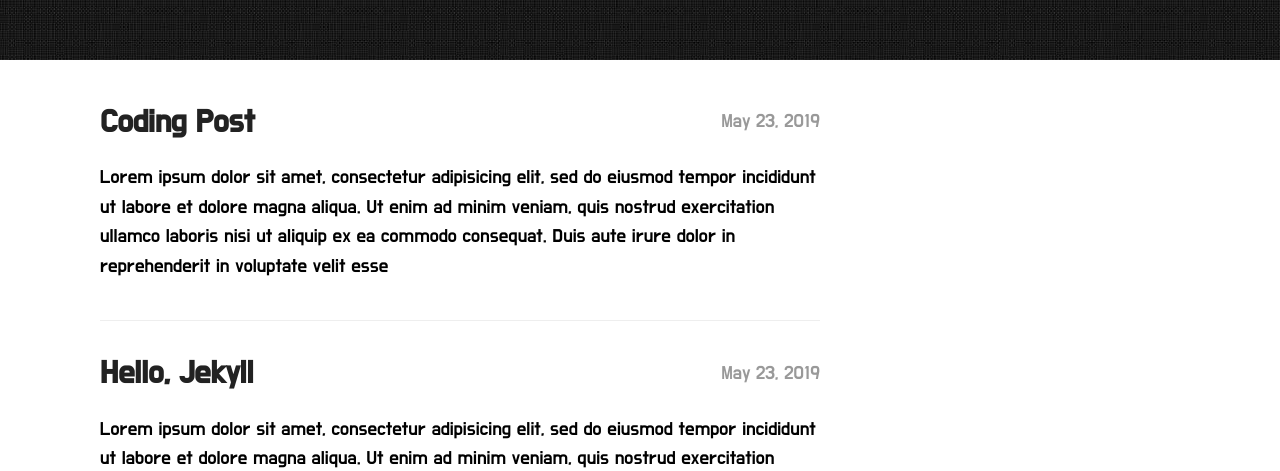
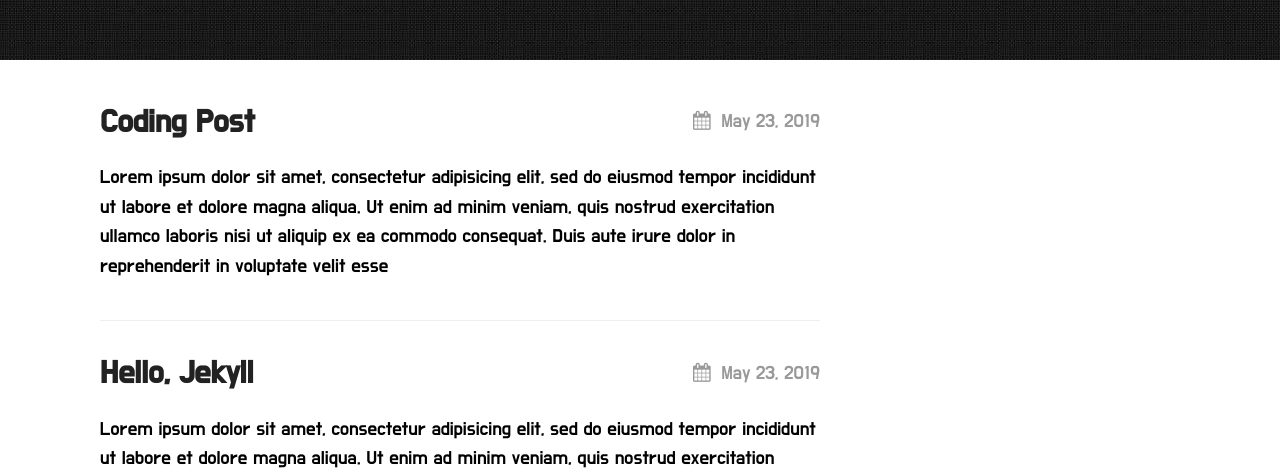
Before and after one commit to dohan01/blog, a Jekyll site: the page built from index.md, in a window 1280 px wide. Shown: the part 327-798 px from the top of the page. Built offline with Jekyll 4.4.1, drawn with Linux system fonts in a browser that asks for light colours.

Commit message:
Update _fonts.scss

```diff
--- a/_sass/ext/_fonts.scss
+++ b/_sass/ext/_fonts.scss
@@ -55,6 +55,7 @@
   /* text-shadow: 1px 1px 1px rgba(127, 127, 127, 0.3); */
 }
 
+.icon-calendar:before { content: '\e800'; } /* '' */
 .icon-mail:before { content: '\f199'; } /* '' */
 .icon-github-circled:before { content: '\f09b'; } /* '' */
 .icon-twitter-squared:before { content: '\f304'; } /* '' */
```
